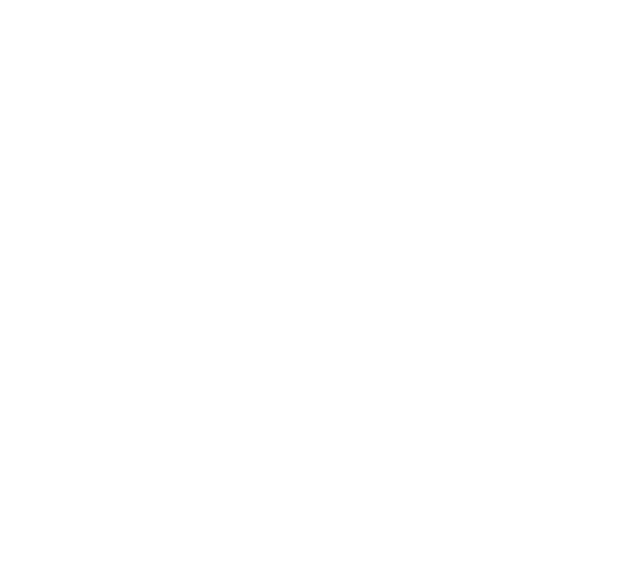
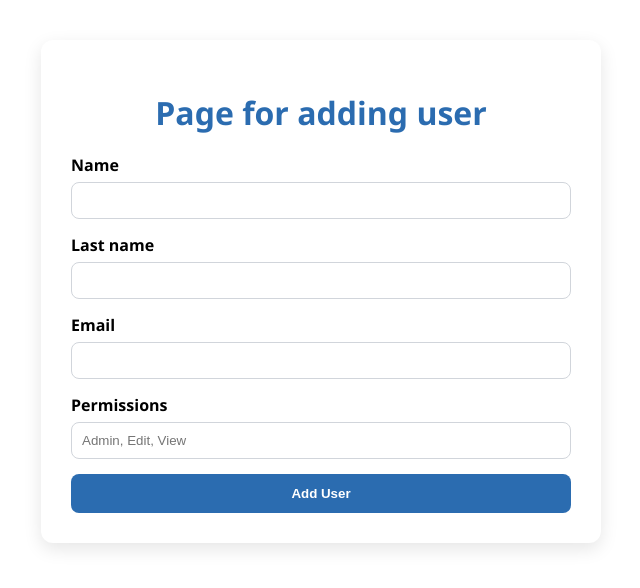
Before and after one commit to vidanstojic/RAF-Cloud, an Angular app in the folder nvp_client/: page /add-user in a window 1280 px wide. Before the commit this address led to /. Shown: the top 588 px of the page, without its empty margins (319-959 px from the left). Built offline with nearby package versions, Linux system fonts and the light colour scheme.

Commit message:
Adding user

```diff
--- /dev/null
+++ b/nvp_client/src/app/addUserPage/addUser.component.css
@@ -0,0 +1,60 @@
+.add-user-container {
+  max-width: 500px;
+  margin: 40px auto;
+  background: white;
+  padding: 30px;
+  border-radius: 12px;
+  box-shadow: 0 6px 18px rgba(0,0,0,0.1);
+  font-family: 'Segoe UI', Roboto, Helvetica, Arial, sans-serif;
+}
+
+h1 {
+  text-align: center;
+  margin-bottom: 20px;
+  color: #2b6cb0;
+}
+
+.form-row {
+  display: flex;
+  flex-direction: column;
+  margin-bottom: 15px;
+}
+
+.form-row label {
+  margin-bottom: 6px;
+  font-weight: 600;
+}
+
+.form-row input {
+  padding: 10px;
+  border-radius: 8px;
+  border: 1px solid #d1d5db;
+  outline: none;
+}
+
+.form-row input:focus {
+  border-color: #2b6cb0;
+  box-shadow: 0 0 0 4px rgba(43,108,176,0.08);
+}
+
+button[type="submit"] {
+  width: 100%;
+  padding: 12px;
+  background-color: #2b6cb0;
+  color: white;
+  border: none;
+  border-radius: 8px;
+  font-weight: 600;
+  cursor: pointer;
+  transition: 0.2s;
+}
+
+button[type="submit"]:hover {
+  background-color: #235789;
+}
+
+.error-message {
+  color: red;
+  margin-bottom: 12px;
+  font-weight: 600;
+}
--- /dev/null
+++ b/nvp_client/src/app/addUserPage/addUser.component.html
@@ -0,0 +1,30 @@
+<div class="add-user-container">
+  <h1>Page for adding user</h1>
+
+  <form (ngSubmit)="addUser()">
+
+    <div class="form-row">
+      <label for="firstName">Name</label>
+      <input id="firstName" [(ngModel)]="firstName" name="firstName" required />
+    </div>
+
+    <div class="form-row">
+      <label for="lastName">Last name</label>
+      <input id="lastName" [(ngModel)]="lastName" name="lastName" required />
+    </div>
+
+    <div class="form-row">
+      <label for="email">Email</label>
+      <input id="email" type="email" [(ngModel)]="email" name="email" required />
+    </div>
+
+    <div class="form-row">
+      <label for="permissions">Permissions</label>
+      <input id="permissions" [(ngModel)]="permissions" name="permissions" placeholder="Admin, Edit, View" required />
+    </div>
+
+    <div class="error-message" *ngIf="errorMessage">{{ errorMessage }}</div>
+
+    <button type="submit">Add User</button>
+  </form>
+</div>
--- /dev/null
+++ b/nvp_client/src/app/addUserPage/addUser.component.ts
@@ -0,0 +1,27 @@
+import { Component } from '@angular/core';
+import { Router } from '@angular/router';
+
+@Component({
+  selector: 'app-add-user',
+  templateUrl: './addUser.component.html',
+  styleUrls: ['./addUser.component.css']
+})
+export class AddUserComponent {
+
+  firstName: string = '';
+  lastName: string = '';
+  email: string = '';
+  permissions: string = '';
+
+  errorMessage: string = '';
+
+  constructor(private router: Router) { }
+
+  addUser() {
+    if (!this.firstName || !this.lastName || !this.email || !this.permissions) {
+      this.errorMessage = 'Sva polja su obavezna!';
+      return;
+    }
+    this.router.navigate(['/management']);
+  }
+}
--- a/nvp_client/src/app/homePage/home.component.css
+++ b/nvp_client/src/app/homePage/home.component.css
@@ -1,10 +1,17 @@
-/* Kontejner cele stranice */
 .home-container {
   display: flex;
   flex-direction: column;
   min-height: 100vh;
-  font-family: system-ui, -apple-system, "Segoe UI", Roboto, "Helvetica Neue", Arial;
+  font-family: 'Segoe UI', Roboto, Helvetica, Arial, sans-serif;
   background: #f5f7fb;
+  align-items: center; /* centriranje */
+}
+
+/* Maksimalna širina stranice */
+.container {
+  width: 100%;
+  max-width: 1200px; /* maksimalna širina */
+  margin: 0 auto;
 }
 
 /* Meni / header */
@@ -14,36 +21,42 @@
   align-items: center;
   background: #2b6cb0;
   color: white;
-  padding: 10px 20px;
-  box-shadow: 0 4px 6px rgba(0,0,0,0.1);
+  padding: 15px 40px;
+  box-shadow: 0 4px 12px rgba(0,0,0,0.12);
+  border-radius: 12px;
+  width: 100%;
+  max-width: 1200px;
+  margin: 20px 0 40px 0;
 }
 
+/* Logo i tekst */
 .logo-section {
   display: flex;
   align-items: center;
-  gap: 10px;
+  gap: 12px;
 }
 
 .logo {
-  width: 40px;
-  height: 40px;
+  width: 50px;
+  height: 50px;
 }
 
 .logo-text {
-  font-size: 20px;
+  font-size: 22px;
   font-weight: 700;
+  letter-spacing: 1px;
 }
 
 /* Search deo u meniju */
 .search-section {
   display: flex;
   align-items: center;
-  gap: 6px;
+  gap: 10px;
 }
 
 .search-input {
-  padding: 6px 10px;
-  border-radius: 6px;
+  padding: 8px 12px;
+  border-radius: 8px;
   border: none;
   outline: none;
   font-size: 14px;
@@ -52,56 +65,84 @@
 .search-btn {
   background: white;
   border: none;
-  border-radius: 6px;
-  padding: 6px 10px;
+  border-radius: 8px;
+  padding: 8px 12px;
   cursor: pointer;
   font-size: 16px;
+  transition: 0.2s;
+}
+
+.search-btn:hover {
+  background: #e2e8f0;
 }
 
 /* Glavni deo stranice */
 .main-content {
   flex: 1;
-  padding: 20px;
+  width: 100%;
+  padding: 0 20px 40px 20px;
 }
 
-/* Grid kartica */
-.card-grid {
-  display: grid;
-  grid-template-columns: repeat(auto-fit, minmax(220px, 1fr));
-  gap: 20px;
+/* Kartice idu vertikalno */
+.card-column {
+  display: flex;
+  flex-direction: column;
+  gap: 30px;
 }
 
 /* Pojedinačne kartice */
 .card {
   background: white;
-  border-radius: 12px;
-  padding: 24px;
+  border-radius: 16px;
+  padding: 40px 24px;
   font-weight: 600;
-  font-size: 16px;
+  font-size: 18px;
   color: #0f172a;
-  box-shadow: 0 4px 10px rgba(0,0,0,0.08);
+  box-shadow: 0 8px 20px rgba(0,0,0,0.12);
   display: flex;
   align-items: center;
   justify-content: center;
   text-align: center;
   cursor: pointer;
-  transition: 0.2s;
+  transition: 0.3s;
 }
 
 .card:hover {
-  transform: translateY(-4px);
-  box-shadow: 0 6px 14px rgba(0,0,0,0.12);
+  transform: translateY(-6px);
+  box-shadow: 0 12px 24px rgba(0,0,0,0.18);
 }
 
 /* Responsive */
-@media (max-width: 500px) {
+@media (max-width: 768px) {
   .top-menu {
     flex-direction: column;
     align-items: flex-start;
-    gap: 8px;
+    gap: 12px;
+    padding: 15px 20px;
   }
 
-  .card-grid {
-    grid-template-columns: 1fr;
+  .main-content {
+    padding: 0 20px 30px 20px;
+  }
+
+  .card {
+    padding: 30px 20px;
+    font-size: 16px;
   }
 }
+
+@media (max-width: 480px) {
+  .logo {
+    width: 40px;
+    height: 40px;
+  }
+
+  .logo-text {
+    font-size: 18px;
+  }
+
+  .card {
+    padding: 25px 16px;
+    font-size: 15px;
+  }
+}
--- a/nvp_client/src/app/homePage/home.component.html
+++ b/nvp_client/src/app/homePage/home.component.html
@@ -1,7 +1,6 @@
-<!-- Glavni kontejner -->
 <div class="home-container">
 
-  <!-- Meni (header) -->
+  <!-- Meni / header -->
   <header class="top-menu">
     <div class="logo-section">
       <img src="assets/logo.png" alt="Logo" class="logo">
@@ -18,11 +17,13 @@
 
   <!-- Glavni deo stranice -->
   <main class="main-content">
-    <div class="card-grid">
-      <div class="card">Page</div>
-      <div class="card">page</div>
-      <div class="card">page</div>
-      <div class="card">page</div>
+    <div class="container">
+      <div class="card-column">
+        <div class="card">Странице за управљање корисницима</div>
+        <div class="card">Страницу за претрагу машина</div>
+        <div class="card">Страницу за прављење машине</div>
+        <div class="card">Страницу са историјом грешака</div>
+      </div>
     </div>
   </main>
 
--- a/nvp_client/src/app/loginPage/login.component.css
+++ b/nvp_client/src/app/loginPage/login.component.css
@@ -1,4 +1,3 @@
-/* Centriranje cele forme na ekranu */
 .login-container {
   display: flex;
   justify-content: center;
@@ -8,16 +7,14 @@
   font-family: system-ui, -apple-system, "Segoe UI", Roboto, "Helvetica Neue", Arial;
 }
 
-/* Manja forma (card) */
 .card {
-  width: 320px; /* manja širina */
+  width: 320px;
   background: #ffffff;
   border-radius: 12px;
   box-shadow: 0 6px 18px rgba(16,24,40,0.08);
   padding: 24px;
 }
 
-/* Naslov */
 .page-title {
   margin: 0 0 20px 0;
   font-size: 22px;
@@ -26,10 +23,9 @@
   color: #2b6cb0;
 }
 
-/* Redovi forme */
 .form-row {
   display: flex;
-  flex-direction: column; /* label iznad inputa */
+  flex-direction: column;
   margin-bottom: 15px;
 }
 
@@ -52,7 +48,6 @@
   box-shadow: 0 0 0 4px rgba(43,108,176,0.08);
 }
 
-/* Dugme */
 .submit-row {
   text-align: center;
   margin-top: 12px;
@@ -75,7 +70,6 @@
   background-color: #235789;
 }
 
-/* Responsive */
 @media (max-width: 360px) {
   .card {
     width: 90%;
--- a/nvp_client/src/app/managementPage/management.component.css
+++ b/nvp_client/src/app/managementPage/management.component.css
@@ -0,0 +1,59 @@
+.management-container {
+  padding: 20px 40px;
+  font-family: 'Segoe UI', Roboto, Helvetica, Arial, sans-serif;
+  max-width: 1000px;
+  margin: 0 auto;
+}
+
+h1 {
+  text-align: center;
+  margin-bottom: 30px;
+  color: #2b6cb0;
+}
+
+.users-table {
+  width: 100%;
+  border-collapse: collapse;
+  box-shadow: 0 4px 12px rgba(0,0,0,0.1);
+  border-radius: 8px;
+  overflow: hidden;
+}
+
+.users-table th,
+.users-table td {
+  padding: 12px 16px;
+  text-align: left;
+}
+
+.users-table thead {
+  background-color: #2b6cb0;
+  color: white;
+  font-weight: 600;
+}
+
+.users-table tbody tr:nth-child(even) {
+  background-color: #f5f7fb;
+}
+
+.users-table tbody tr:hover {
+  background-color: #e2e8f0;
+}
+.actions {
+  margin-bottom: 20px;
+}
+
+.add-user-btn {
+  background-color: #2b6cb0;
+  color: white;
+  border: none;
+  border-radius: 8px;
+  padding: 10px 18px;
+  font-size: 14px;
+  cursor: pointer;
+  font-weight: 600;
+  transition: 0.2s;
+}
+
+.add-user-btn:hover {
+  background-color: #235789;
+}
--- a/nvp_client/src/app/managementPage/management.component.html
+++ b/nvp_client/src/app/managementPage/management.component.html
@@ -0,0 +1,26 @@
+<div class="management-container">
+  <h1>Page for users</h1>
+
+  <div class="actions">
+    <button class="add-user-btn" (click)="goToAddUser()">Add User</button>
+  </div>
+
+  <table class="users-table">
+    <thead>
+      <tr>
+        <th>Name</th>
+        <th>Last name</th>
+        <th>Email</th>
+        <th>Permissions</th>
+      </tr>
+    </thead>
+    <tbody>
+      <tr *ngFor="let user of users">
+        <td>{{ user.firstName }}</td>
+        <td>{{ user.lastName }}</td>
+        <td>{{ user.email }}</td>
+        <td>{{ user.permissions.join(', ') }}</td>
+      </tr>
+    </tbody>
+  </table>
+</div>
--- a/nvp_client/src/app/managementPage/management.component.ts
+++ b/nvp_client/src/app/managementPage/management.component.ts
@@ -0,0 +1,32 @@
+import { Component, OnInit } from '@angular/core';
+import { Router } from '@angular/router';
+
+interface User {
+  firstName: string;
+  lastName: string;
+  email: string;
+  permissions: string[];
+}
+
+@Component({
+  selector: 'app-management',
+  templateUrl: './management.component.html',
+  styleUrls: ['./management.component.css']
+})
+export class ManagementComponent implements OnInit {
+
+  users: User[] = [
+    { firstName: 'Marko', lastName: 'Marković', email: 'marko@example.com', permissions: ['Admin', 'Edit'] },
+    { firstName: 'Jelena', lastName: 'Jovanović', email: 'jelena@example.com', permissions: ['View'] },
+    { firstName: 'Petar', lastName: 'Petrović', email: 'petar@example.com', permissions: ['Edit', 'View'] },
+    { firstName: 'Ana', lastName: 'Anić', email: 'ana@example.com', permissions: ['Admin'] }
+  ];
+
+  constructor(private router: Router) { }
+
+  ngOnInit(): void { }
+
+  goToAddUser() {
+    this.router.navigate(['/add-user']);
+  }
+}
```
Also changed, not shown: nvp_client/src/app/app-routing.module.ts (+8 -0 lines), nvp_client/src/app/app.module.ts (+6 -2 lines), nvp_client/src/assets/logo.png (added).
